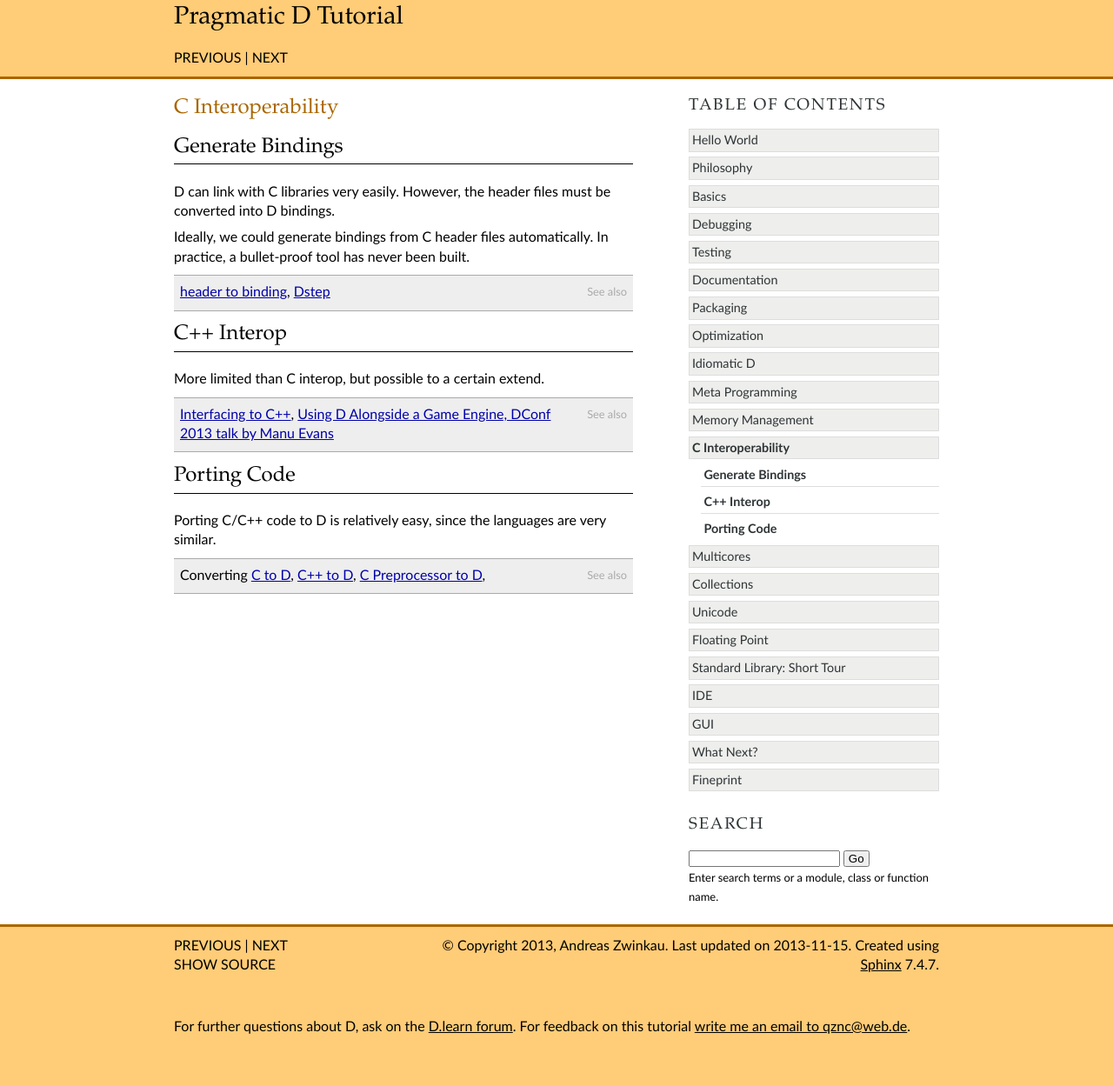
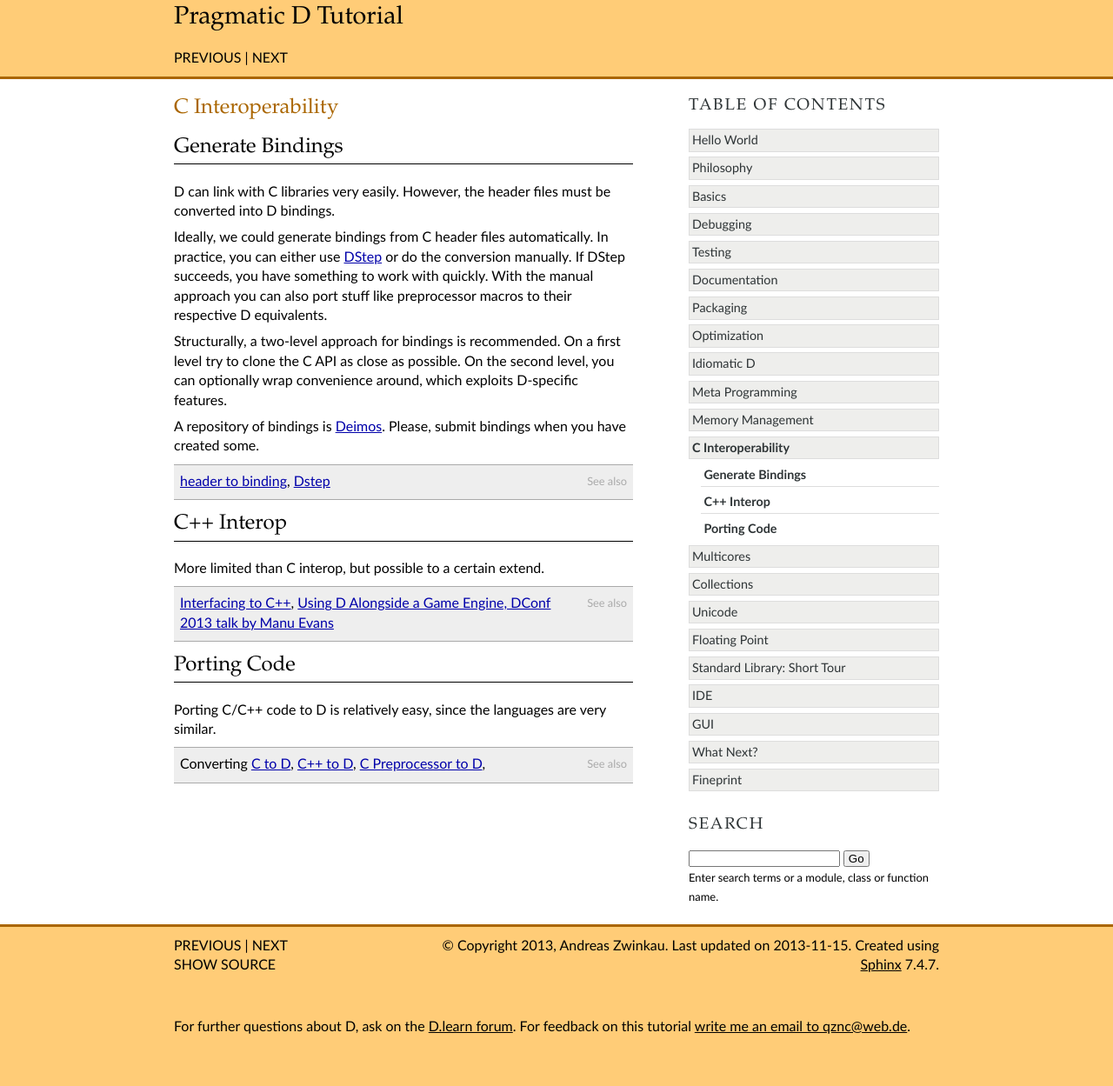
Before and after one commit to qznc/d-tut, a Sphinx documentation site: the page built from source/c.rst, in a window 1280 px wide. Shown: the whole page at 87% size. Built offline with Sphinx 7.4.7, drawn with Linux system fonts in a browser that asks for light colours.

Commit message:
More on C bindings

```diff
--- a/source/c.rst
+++ b/source/c.rst
@@ -8,7 +8,21 @@ D can link with C libraries very easily.
 However, the header files must be converted into D bindings.
 
 Ideally, we could generate bindings from C header files automatically.
-In practice, a bullet-proof tool has never been built.
+In practice, you can either use
+`DStep <https://github.com/jacob-carlborg/dstep>`_
+or do the conversion manually.
+If DStep succeeds, you have something to work with quickly.
+With the manual approach you can also port stuff like preprocessor macros
+to their respective D equivalents.
+
+Structurally, a two-level approach for bindings is recommended.
+On a first level try to clone the C API as close as possible.
+On the second level, you can optionally wrap convenience around,
+which exploits D-specific features.
+
+A repository of bindings is
+`Deimos <https://github.com/D-Programming-Deimos>`_.
+Please, submit bindings when you have created some.
 
 .. seealso::
 
```
